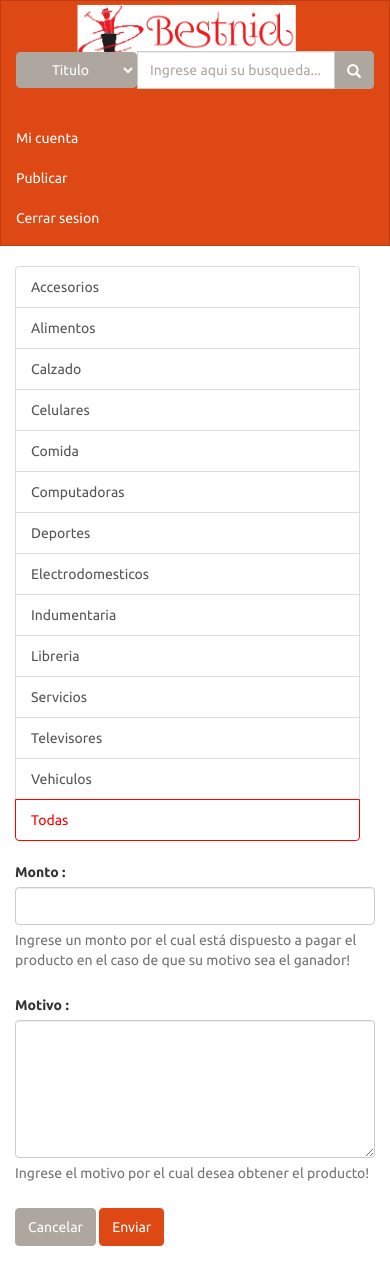
After one commit to maximendivil/bestnid, a PHP site: the page made by Sprint 2/ofertar.php in a window 390 px wide. The commit adds this page. Run offline with PHP 8.4, Linux system fonts and the light colour scheme; a user stored in the database is signed in; data comes from the database, SQL or seed files in the repository; both versions use the stored data as it was after the commit.

Commit message:
Ofertar y responder comentarios

```diff
--- a/Sprint 2/funciones.php
+++ b/Sprint 2/funciones.php
@@ -538,4 +538,28 @@ function eliminarComentario($idComentario){
 
 	Database::disconnect();
 }
+
+function usuarioCreadorPublicacion($idComentario){
+
+	$link = Database::connect();
+
+	$resultado = mysqli_query($link,"SELECT p.usuario FROM comentario c INNER JOIN publicacion p on (c.idPublicacion = p.numeroPublicacion)")or die("Fallo al buscar el creador de la publicacion");
+	$usuario = mysqli_fetch_row($resultado);
+
+	Database::disconnect();
+
+	return $usuario[0];
+}
+
+function agregarOferta($idPublicacion,$usuario,$monto,$motivo){
+
+	$link = Database::connect();
+
+	$creacion = date('y/m/d');
+
+	mysqli_query($link,"INSERT INTO oferta(motivo,monto,fechaRealizacion,idPublicacion,idRegistrado) VALUES('$motivo',$monto,'$creacion','$idPublicacion','$usuario')")or die("Fallo al crear una oferta");
+
+	Database::disconnect();
+}
+
 ?>
--- /dev/null
+++ b/Sprint 2/ofertar.php
@@ -0,0 +1,48 @@
+<?php
+	session_start();
+	include("funciones.php");
+	include("header.php");
+	include("ver_categorias.php");
+
+	$idPublicacion = $_GET["idPublicacion"];
+	$usuario = $_SESSION["usuario"];
+
+	if ($_SERVER["REQUEST_METHOD"] == "POST"){
+		agregarOferta($idPublicacion,$usuario,$_POST["monto"],$_POST["motivo"]);
+		$_SESSION["exito"] = "<div class='alert alert-success'><p style='color: green ; text-align: center'>La oferta se realizo exitosamente!</p></div>";
+		header("refresh: 0.1 ; url=publicacion.php?id=".$idPublicacion."");
+	}
+?>
+
+<div class="container col-md-10">
+	<div class="row">
+		<div class="col-md-2">
+		</div>
+		<form class="form-horizontal col-md-10" method="POST" action="<?php echo $_SERVER["PHP_SELF"];echo '?idPublicacion='.$_GET['idPublicacion'].'';?>">
+			<div class="form-group">
+				<label class="col-lg-1 control-label">Monto :</label>
+				<div class="col-md-6">
+					<input class="form-control" name="monto" type="number" required>
+					<span class="help-block">Ingrese un monto por el cual está dispuesto a pagar el producto en el caso de que su motivo sea el ganador!</span>
+				</div>
+			</div>
+
+			<div class="form-group">
+				<label class="col-lg-1 control-label">Motivo :</label>
+				<div class="col-md-6">
+					<textarea class="form-control" rows="6" name="motivo" required></textarea>
+					<span class="help-block">Ingrese el motivo por el cual desea obtener el producto!</span>
+				</div>
+			</div>
+
+			<div class="form-group">
+	          <div class="col-lg-10 col-lg-offset-3">
+	            <a href="javascript:history.back()" style="text-decoration: none"><button type="button" class="btn btn-default">Cancelar</button></a>
+	            <button type="submit" class="btn btn-primary">Enviar</button>
+	          </div>
+	        </div>
+
+	    </form>
+
+	</div>
+</div>
```
Also changed, not shown: Sprint 2/publicacion.php (+26 -4 lines), Sprint 2/bestnid.sql.
